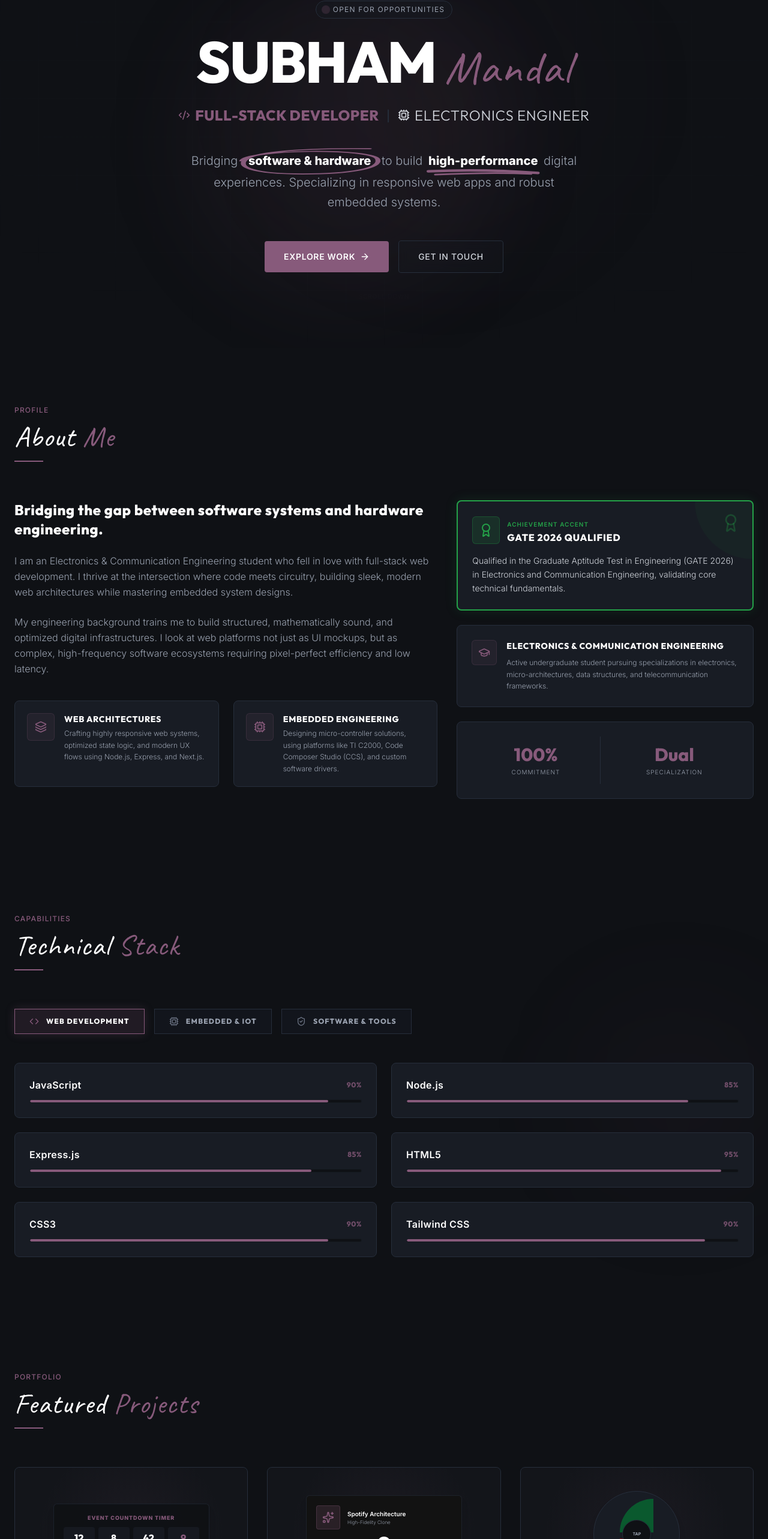
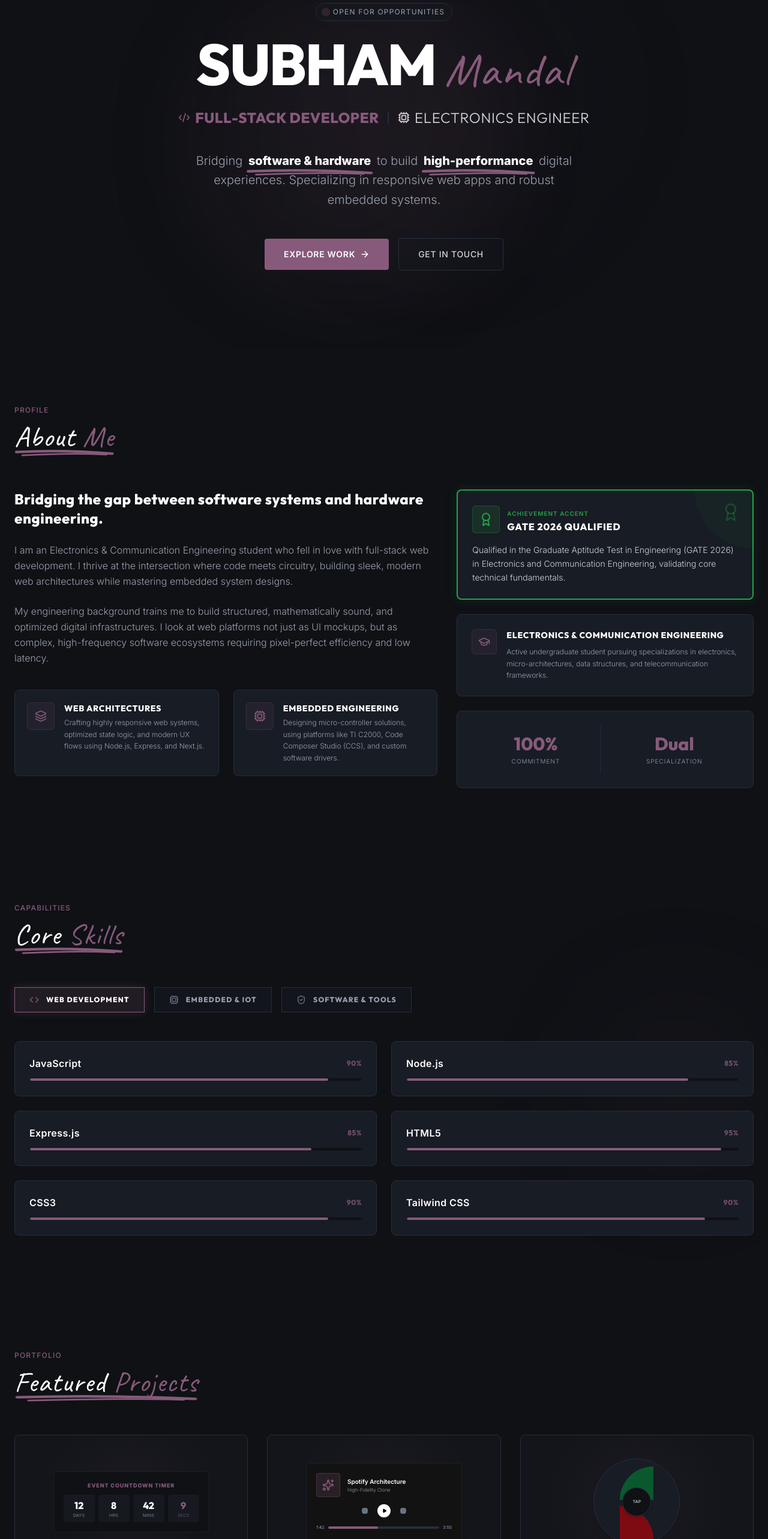
Before and after one commit to Subhammandal5555/personal-portfolio, a Next.js app: page / in a window 1280 px wide. Shown: the part 220-2786 px from the top of the page at 60% size. Built offline with nearby package versions, Linux system fonts and the light colour scheme.

Commit message:
Unify header design using exact rough underline SVG style, align Hero tagline, and clean header divider bars

```diff
--- a/src/components/About.tsx
+++ b/src/components/About.tsx
@@ -2,6 +2,7 @@
 
 import { motion } from "framer-motion";
 import { Award, BookOpen, GraduationCap, Cpu, Layers } from "lucide-react";
+import { HandDrawnUnderline } from "@/components/HandDrawn";
 
 export default function About() {
   const cardVariants = {
@@ -27,10 +28,11 @@ export default function About() {
           <span className="font-sans text-xs uppercase tracking-widest text-brand-accent font-medium mb-3 block">
             Profile
           </span>
-          <h2 className="font-marker font-normal text-3xl sm:text-5xl tracking-wide text-white mb-4">
-            About <span className="text-brand-accent">Me</span>
+          <h2 className="mb-4">
+            <HandDrawnUnderline className="font-marker font-normal text-3xl sm:text-5xl tracking-wide text-white">
+              About <span className="text-brand-accent">Me</span>
+            </HandDrawnUnderline>
           </h2>
-          <div className="w-12 h-[2px] bg-brand-accent" />
         </div>
 
         {/* Grid Content */}
--- a/src/components/Contact.tsx
+++ b/src/components/Contact.tsx
@@ -2,6 +2,7 @@
 
 import { motion } from "framer-motion";
 import { Mail, Send, MapPin, Phone } from "lucide-react";
+import { HandDrawnUnderline } from "@/components/HandDrawn";
 import { useState } from "react";
 
 export default function Contact() {
@@ -43,10 +44,11 @@ export default function Contact() {
           <span className="font-sans text-xs uppercase tracking-widest text-brand-accent font-medium mb-3 block">
             Connectivity
           </span>
-          <h2 className="font-marker font-normal text-3xl sm:text-5xl tracking-wide text-white mb-4">
-            Get In <span className="text-brand-accent">Touch</span>
+          <h2 className="mb-4">
+            <HandDrawnUnderline className="font-marker font-normal text-3xl sm:text-5xl tracking-wide text-white">
+              Get In <span className="text-brand-accent">Touch</span>
+            </HandDrawnUnderline>
           </h2>
-          <div className="w-12 h-[2px] bg-brand-accent" />
         </div>
 
         <div className="grid grid-cols-1 lg:grid-cols-12 gap-12">
--- a/src/components/HandDrawn.tsx
+++ b/src/components/HandDrawn.tsx
@@ -30,10 +30,16 @@ export function HandDrawnLoop({ children }: { children: React.ReactNode }) {
 }
 
 // Reusable hand-drawn fluid rough double underline component
-export function HandDrawnUnderline({ children }: { children: React.ReactNode }) {
+export function HandDrawnUnderline({
+  children,
+  className = "font-extrabold text-white font-sans px-1"
+}: {
+  children: React.ReactNode;
+  className?: string;
+}) {
   return (
-    <span className="relative inline-block px-1">
-      <span className="relative z-10 font-extrabold text-white font-sans">{children}</span>
+    <span className="relative inline-block">
+      <span className={`relative z-10 ${className}`}>{children}</span>
       <svg
         className="absolute bottom-[-10px] left-0 w-full h-[14px] overflow-visible pointer-events-none"
         viewBox="0 0 100 10"
--- a/src/components/Hero.tsx
+++ b/src/components/Hero.tsx
@@ -2,7 +2,7 @@
 
 import { motion } from "framer-motion";
 import { ArrowRight, Code2, Cpu } from "lucide-react";
-import { HandDrawnLoop, HandDrawnUnderline } from "@/components/HandDrawn";
+import { HandDrawnUnderline } from "@/components/HandDrawn";
 
 export default function Hero() {
   const containerVariants = {
@@ -80,7 +80,7 @@ export default function Hero() {
             variants={itemVariants}
             className="font-sans font-light text-base sm:text-lg md:text-xl text-gray-400 max-w-2xl leading-relaxed mb-12"
           >
-            Bridging <HandDrawnLoop>software & hardware</HandDrawnLoop> to build <HandDrawnUnderline>high-performance</HandDrawnUnderline> digital experiences. Specializing in responsive web apps and robust embedded systems.
+            Bridging <HandDrawnUnderline>software & hardware</HandDrawnUnderline> to build <HandDrawnUnderline>high-performance</HandDrawnUnderline> digital experiences. Specializing in responsive web apps and robust embedded systems.
           </motion.p>
 
           {/* CTA Buttons */}
--- a/src/components/Projects.tsx
+++ b/src/components/Projects.tsx
@@ -2,6 +2,7 @@
 
 import { motion } from "framer-motion";
 import { ExternalLink, Play, ArrowRight, Clock, ShieldAlert, Sparkles } from "lucide-react";
+import { HandDrawnUnderline } from "@/components/HandDrawn";
 import { useState, useEffect } from "react";
 
 export default function Projects() {
@@ -54,10 +55,11 @@ export default function Projects() {
           <span className="font-sans text-xs uppercase tracking-widest text-brand-accent font-medium mb-3 block">
             Portfolio
           </span>
-          <h2 className="font-marker font-normal text-3xl sm:text-5xl tracking-wide text-white mb-4">
-            Featured <span className="text-brand-accent">Projects</span>
+          <h2 className="mb-4">
+            <HandDrawnUnderline className="font-marker font-normal text-3xl sm:text-5xl tracking-wide text-white">
+              Featured <span className="text-brand-accent">Projects</span>
+            </HandDrawnUnderline>
           </h2>
-          <div className="w-12 h-[2px] bg-brand-accent" />
         </div>
 
         {/* Projects Grid Layout */}
--- a/src/components/Skills.tsx
+++ b/src/components/Skills.tsx
@@ -3,6 +3,7 @@
 import { useState } from "react";
 import { motion, AnimatePresence } from "framer-motion";
 import { Code, Cpu, ShieldCheck } from "lucide-react";
+import { HandDrawnUnderline } from "@/components/HandDrawn";
 
 const skillCategories = [
   {
@@ -58,10 +59,11 @@ export default function Skills() {
           <span className="font-sans text-xs uppercase tracking-widest text-brand-accent font-medium mb-3 block">
             Capabilities
           </span>
-          <h2 className="font-marker font-normal text-3xl sm:text-5xl tracking-wide text-white mb-4">
-            Technical <span className="text-brand-accent">Stack</span>
+          <h2 className="mb-4">
+            <HandDrawnUnderline className="font-marker font-normal text-3xl sm:text-5xl tracking-wide text-white">
+              Core <span className="text-brand-accent">Skills</span>
+            </HandDrawnUnderline>
           </h2>
-          <div className="w-12 h-[2px] bg-brand-accent" />
         </div>
 
         {/* Tab Buttons */}
```
